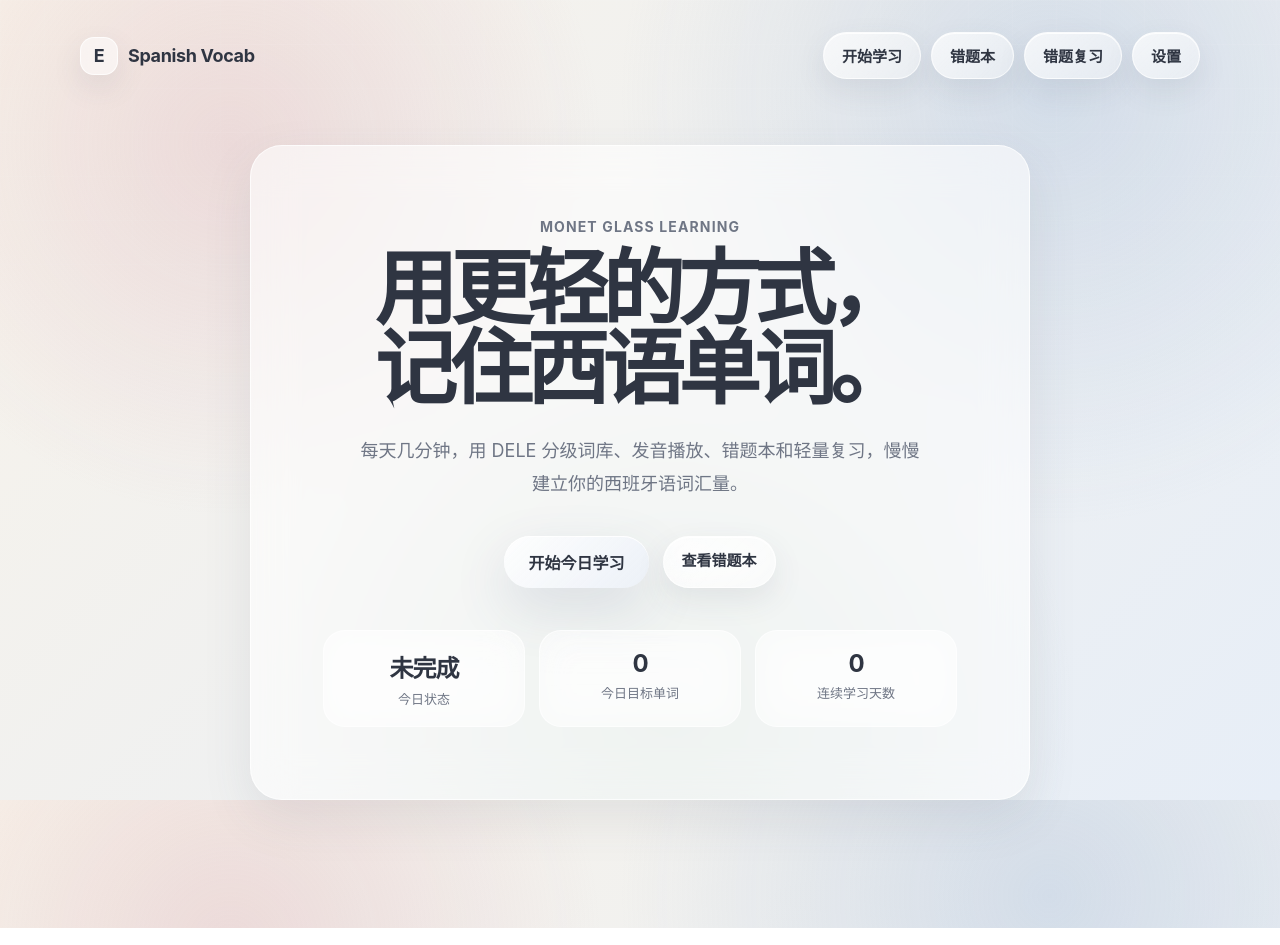
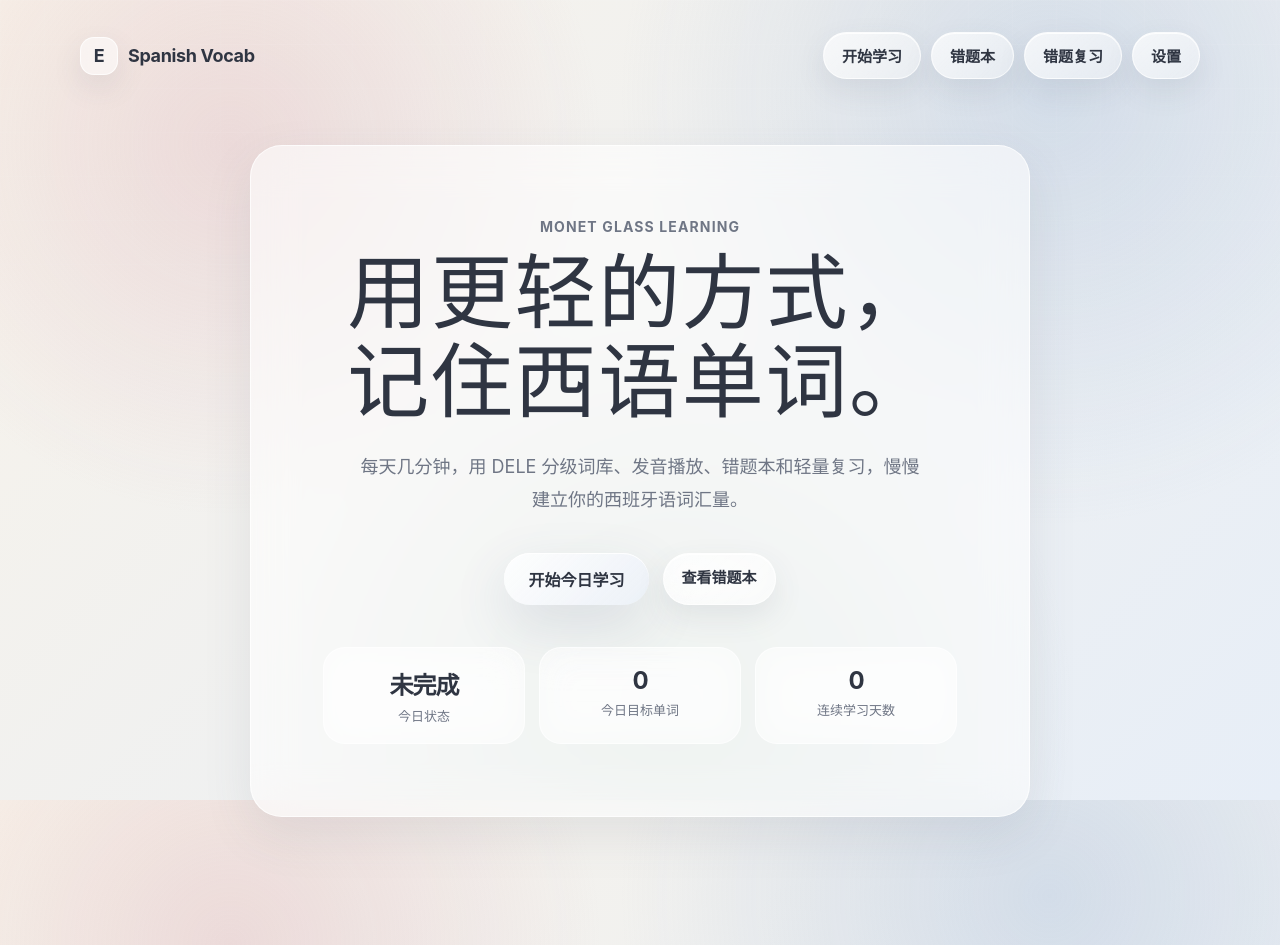
Before and after one commit to Cliion11/spanish-vocab-app, a Next.js app: page / in a window 1280 px wide. Built offline with nearby package versions, Linux system fonts and the light colour scheme.

Commit message:
Refine home title typography

```diff
--- a/app/globals.css
+++ b/app/globals.css
@@ -476,8 +476,9 @@ button:active,
   margin: 0;
   color: var(--text-main);
   font-size: clamp(44px, 7vw, 82px);
-  line-height: 0.98;
-  letter-spacing: -0.075em;
+  font-weight: 450;
+  line-height: 1.08;
+  letter-spacing: 0.02em;
 }
 
 .home-subtitle {
```
